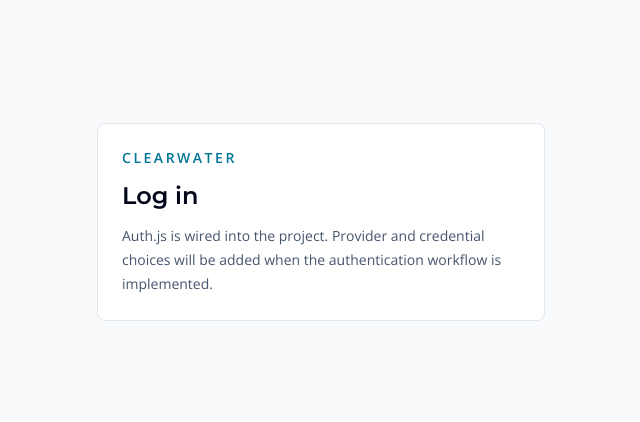
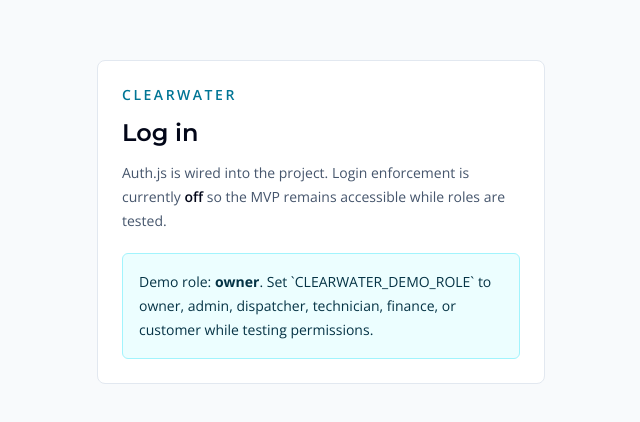
Before and after one commit to outbackpoolandspaservices-ux/Clearwater, a Next.js app: page /login in a window 1280 px wide. Shown: the part 178-600 px from the top of the page, without its empty margins (319-959 px from the left). Built offline with nearby package versions, Linux system fonts and the light colour scheme.

Commit message:
Build authentication and role permissions foundation

```diff
--- a/src/app/(auth)/login/page.tsx
+++ b/src/app/(auth)/login/page.tsx
@@ -1,4 +1,7 @@
 export default function LoginPage() {
+  const demoRole = process.env.CLEARWATER_DEMO_ROLE ?? "owner";
+  const authEnforced = process.env.CLEARWATER_ENFORCE_AUTH === "true";
+
   return (
     <main className="flex min-h-screen items-center justify-center bg-slate-50 px-5">
       <section className="w-full max-w-md rounded-lg border border-slate-200 bg-white p-6">
@@ -7,9 +10,17 @@ export default function LoginPage() {
         </p>
         <h1 className="mt-3 text-2xl font-semibold text-slate-950">Log in</h1>
         <p className="mt-3 text-sm leading-6 text-slate-600">
-          Auth.js is wired into the project. Provider and credential choices
-          will be added when the authentication workflow is implemented.
+          Auth.js is wired into the project. Login enforcement is currently{" "}
+          <span className="font-semibold text-slate-950">
+            {authEnforced ? "on" : "off"}
+          </span>{" "}
+          so the MVP remains accessible while roles are tested.
         </p>
+        <div className="mt-5 rounded-md border border-cyan-200 bg-cyan-50 p-4 text-sm leading-6 text-cyan-950">
+          Demo role: <span className="font-bold">{demoRole}</span>. Set
+          `CLEARWATER_DEMO_ROLE` to owner, admin, dispatcher, technician,
+          finance, or customer while testing permissions.
+        </div>
       </section>
     </main>
   );
--- /dev/null
+++ b/src/lib/auth/current-user.ts
@@ -0,0 +1,54 @@
+import { auth } from "@/auth";
+import { isRole, type Role } from "@/lib/rbac/roles";
+
+export type ClearWaterUser = {
+  email: string;
+  id: string;
+  name: string;
+  role: Role;
+  source: "auth" | "demo";
+};
+
+function getDemoRole(): Role {
+  const configuredRole = process.env.CLEARWATER_DEMO_ROLE ?? "owner";
+
+  return isRole(configuredRole) ? configuredRole : "owner";
+}
+
+export function isAuthEnforced() {
+  return process.env.CLEARWATER_ENFORCE_AUTH === "true";
+}
+
+export async function getCurrentUser(): Promise<ClearWaterUser | null> {
+  try {
+    const session = await auth();
+
+    if (session?.user?.id) {
+      return {
+        email: session.user.email ?? "user@clearwater.local",
+        id: session.user.id,
+        name: session.user.name ?? "ClearWater user",
+        role: getDemoRole(),
+        source: "auth",
+      };
+    }
+  } catch (error) {
+    console.error("ClearWater auth session lookup failed", {
+      errorName: error instanceof Error ? error.name : "UnknownError",
+      errorMessage:
+        error instanceof Error ? error.message : "Unknown auth lookup error.",
+    });
+  }
+
+  if (isAuthEnforced()) {
+    return null;
+  }
+
+  return {
+    email: "demo@clearwater.local",
+    id: "demo-user",
+    name: "ClearWater Demo User",
+    role: getDemoRole(),
+    source: "demo",
+  };
+}
--- /dev/null
+++ b/src/lib/auth/guards.ts
@@ -0,0 +1,46 @@
+import { redirect } from "next/navigation";
+
+import { getCurrentUser, isAuthEnforced } from "@/lib/auth/current-user";
+import { hasAnyPermission, type Permission, type Role } from "@/lib/rbac/roles";
+
+export async function requireRole(allowedRoles: Role[]) {
+  const user = await getCurrentUser();
+
+  if (!user) {
+    redirect("/login");
+  }
+
+  if (!allowedRoles.includes(user.role)) {
+    if (isAuthEnforced()) {
+      redirect("/login?reason=forbidden");
+    }
+
+    console.warn("ClearWater demo auth bypass allowed role mismatch", {
+      allowedRoles,
+      currentRole: user.role,
+    });
+  }
+
+  return user;
+}
+
+export async function requirePermission(requiredPermissions: Permission[]) {
+  const user = await getCurrentUser();
+
+  if (!user) {
+    redirect("/login");
+  }
+
+  if (!hasAnyPermission(user.role, requiredPermissions)) {
+    if (isAuthEnforced()) {
+      redirect("/login?reason=forbidden");
+    }
+
+    console.warn("ClearWater demo auth bypass allowed permission mismatch", {
+      currentRole: user.role,
+      requiredPermissions,
+    });
+  }
+
+  return user;
+}
```
Also changed, not shown: 4 other files (tests, documents, lock files or other folders).
